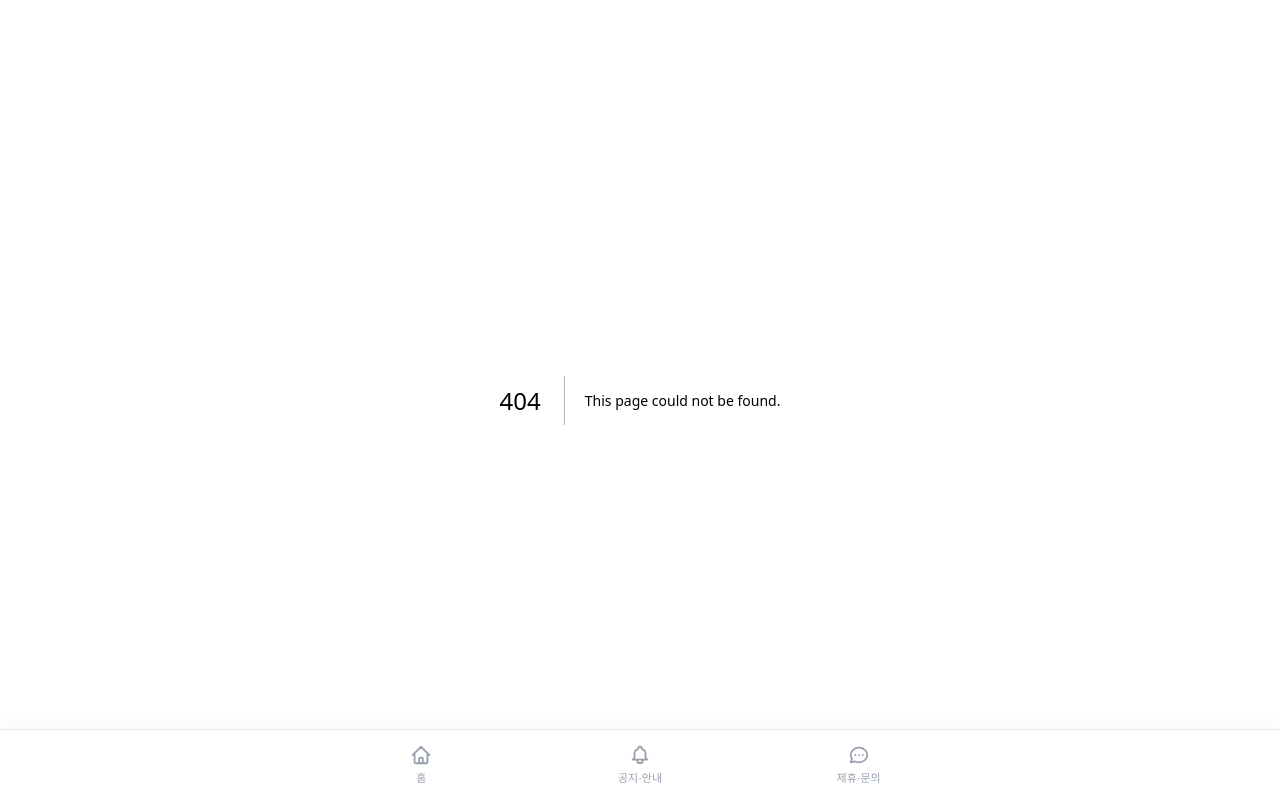
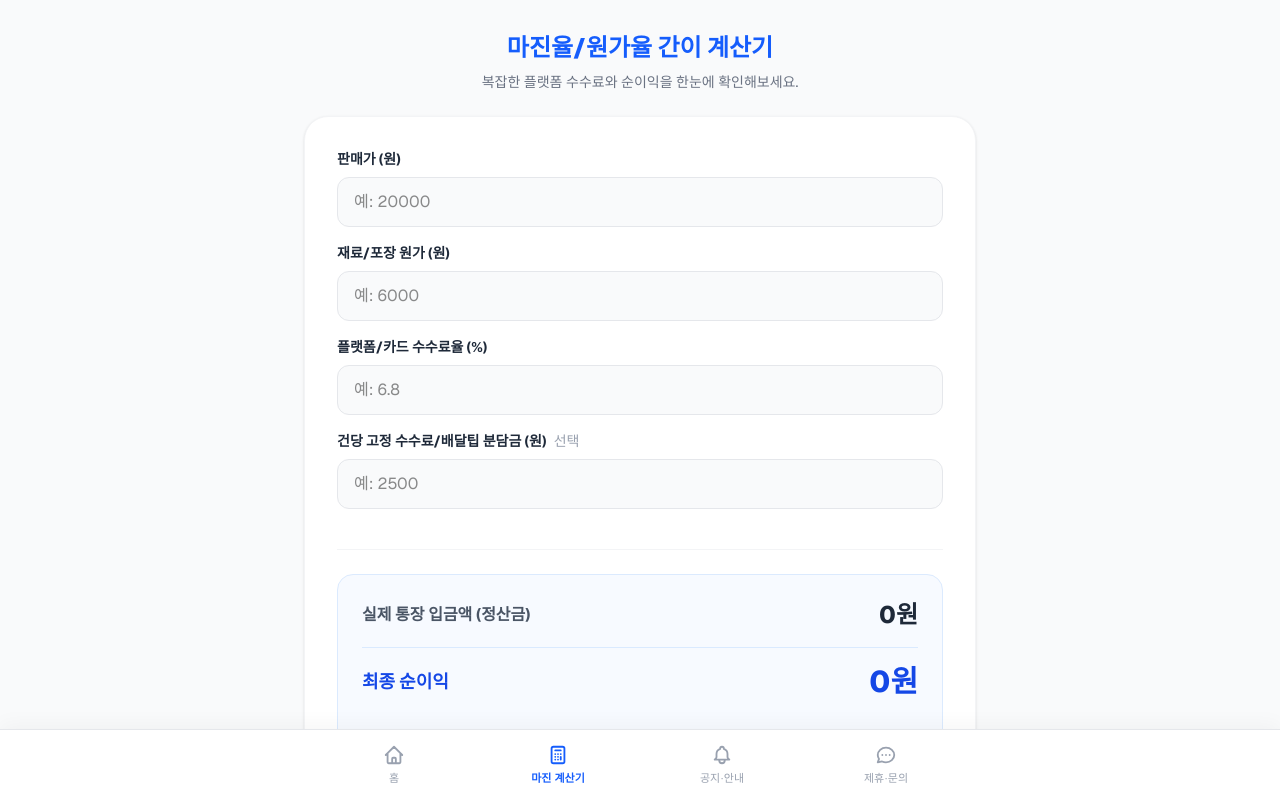
Before and after one commit to hannune-s/ssakdamoa, a Next.js app: page /calculator in a window 1280 px wide. Before the commit this address had no page. Shown: the top 798 px of the page. Built offline with nearby package versions, Linux system fonts and the light colour scheme.

Commit message:
feat: add margin calculator tool for small business owners

```diff
--- /dev/null
+++ b/src/app/calculator/page.tsx
@@ -0,0 +1,123 @@
+"use client";
+import { useState } from 'react';
+
+export default function CalculatorPage() {
+  const [price, setPrice] = useState<number | ''>('');
+  const [cost, setCost] = useState<number | ''>('');
+  const [feeRate, setFeeRate] = useState<number | ''>('');
+  const [fixedFee, setFixedFee] = useState<number | ''>('');
+
+  const numPrice = Number(price) || 0;
+  const numCost = Number(cost) || 0;
+  const numFeeRate = Number(feeRate) || 0;
+  const numFixedFee = Number(fixedFee) || 0;
+
+  // 계산 로직
+  const totalFee = (numPrice * (numFeeRate / 100)) + numFixedFee;
+  const settlement = numPrice - totalFee;
+  const netProfit = settlement - numCost;
+
+  const netProfitPercent = numPrice > 0 ? (netProfit / numPrice) * 100 : 0;
+  const costPercent = numPrice > 0 ? (numCost / numPrice) * 100 : 0;
+  const feePercent = numPrice > 0 ? (totalFee / numPrice) * 100 : 0;
+
+  return (
+    <main className="min-h-screen bg-gray-50 flex flex-col items-center py-8 px-4 font-sans pb-28">
+      <div className="w-full max-w-2xl text-center mb-6">
+        <h1 className="text-2xl font-extrabold text-blue-600 mb-2">마진율/원가율 간이 계산기</h1>
+        <p className="text-gray-500 text-sm">복잡한 플랫폼 수수료와 순이익을 한눈에 확인해보세요.</p>
+      </div>
+
+      <div className="w-full max-w-2xl bg-white p-6 md:p-8 rounded-3xl shadow-sm border border-gray-100 flex flex-col gap-6">
+
+        {/* 입력 영역 */}
+        <div className="flex flex-col gap-4">
+          <div className="flex flex-col gap-2">
+            <label className="text-sm font-bold text-gray-800">판매가 (원)</label>
+            <input
+              type="number"
+              placeholder="예: 20000"
+              value={price}
+              onChange={(e) => setPrice(e.target.value === '' ? '' : Number(e.target.value))}
+              className="w-full bg-gray-50 border border-gray-200 rounded-xl px-4 py-3 focus:outline-none focus:ring-2 focus:ring-blue-500"
+            />
+          </div>
+
+          <div className="flex flex-col gap-2">
+            <label className="text-sm font-bold text-gray-800">재료/포장 원가 (원)</label>
+            <input
+              type="number"
+              placeholder="예: 6000"
+              value={cost}
+              onChange={(e) => setCost(e.target.value === '' ? '' : Number(e.target.value))}
+              className="w-full bg-gray-50 border border-gray-200 rounded-xl px-4 py-3 focus:outline-none focus:ring-2 focus:ring-blue-500"
+            />
+          </div>
+
+          <div className="flex flex-col gap-2">
+            <label className="text-sm font-bold text-gray-800">플랫폼/카드 수수료율 (%)</label>
+            <input
+              type="number"
+              placeholder="예: 6.8"
+              step="0.1"
+              value={feeRate}
+              onChange={(e) => setFeeRate(e.target.value === '' ? '' : Number(e.target.value))}
+              className="w-full bg-gray-50 border border-gray-200 rounded-xl px-4 py-3 focus:outline-none focus:ring-2 focus:ring-blue-500"
+            />
+          </div>
+
+          <div className="flex flex-col gap-2">
+            <label className="text-sm font-bold text-gray-800">건당 고정 수수료/배달팁 분담금 (원) <span className="text-gray-400 font-normal ml-1">선택</span></label>
+            <input
+              type="number"
+              placeholder="예: 2500"
+              value={fixedFee}
+              onChange={(e) => setFixedFee(e.target.value === '' ? '' : Number(e.target.value))}
+              className="w-full bg-gray-50 border border-gray-200 rounded-xl px-4 py-3 focus:outline-none focus:ring-2 focus:ring-blue-500"
+            />
+          </div>
+        </div>
+
+        {/* 결과 영역 */}
+        <div className="mt-4 border-t border-gray-100 pt-6">
+          <div className="bg-blue-50/50 p-6 rounded-2xl border border-blue-100 flex flex-col gap-4">
+
+            <div className="flex justify-between items-center pb-4 border-b border-blue-200/50">
+              <span className="text-gray-600 font-bold">실제 통장 입금액 (정산금)</span>
+              <span className="text-2xl font-extrabold text-gray-800">
+                {Math.round(settlement).toLocaleString()}원
+              </span>
+            </div>
+
+            <div className="flex justify-between items-center pb-2">
+              <span className="text-lg font-extrabold text-blue-700">최종 순이익</span>
+              <span className="text-3xl font-extrabold text-blue-700">
+                {Math.round(netProfit).toLocaleString()}원
+              </span>
+            </div>
+
+            <div className="grid grid-cols-3 gap-2 mt-4">
+              <div className="bg-white p-3 rounded-xl border border-gray-100 text-center flex flex-col justify-center">
+                <span className="text-xs text-gray-500 mb-1">원가 비중</span>
+                <span className="font-bold text-gray-700">{costPercent.toFixed(1)}%</span>
+              </div>
+              <div className="bg-white p-3 rounded-xl border border-gray-100 text-center flex flex-col justify-center">
+                <span className="text-xs text-gray-500 mb-1">수수료 비중</span>
+                <span className="font-bold text-red-500">{feePercent.toFixed(1)}%</span>
+              </div>
+              <div className="bg-white p-3 rounded-xl border border-blue-100 text-center flex flex-col justify-center">
+                <span className="text-xs text-blue-600 mb-1">순이익 비중</span>
+                <span className="font-bold text-blue-700">{netProfitPercent.toFixed(1)}%</span>
+              </div>
+            </div>
+
+          </div>
+        </div>
+
+        <p className="text-center font-bold text-gray-700 mt-2">
+          💡 플랫폼 수수료로 새어나가는 돈을 확인해보세요.
+        </p>
+      </div>
+    </main>
+  );
+}
--- a/src/components/BottomNav.tsx
+++ b/src/components/BottomNav.tsx
@@ -20,6 +20,12 @@ const ContactIcon = () => (
   </svg>
 );
 
+const CalculatorIcon = () => (
+  <svg className="w-[22px] h-[22px] mb-1" fill="none" stroke="currentColor" strokeWidth="2" viewBox="0 0 24 24">
+    <path strokeLinecap="round" strokeLinejoin="round" d="M9 7h6m0 10v-3m-3 3h.01M9 17h.01M9 14h.01M12 14h.01M15 11h.01M12 11h.01M9 11h.01M7 21h10a2 2 0 002-2V5a2 2 0 00-2-2H7a2 2 0 00-2 2v14a2 2 0 002 2z" />
+  </svg>
+);
+
 export default function BottomNav() {
   const pathname = usePathname();
 
@@ -30,6 +36,7 @@ export default function BottomNav() {
 
   const tabs = [
     { name: '홈', path: '/', icon: <HomeIcon /> },
+    { name: '마진 계산기', path: '/calculator', icon: <CalculatorIcon /> },
     { name: '공지·안내', path: '/notices', icon: <NoticeIcon /> },
     { name: '제휴·문의', path: '/inquiry', icon: <ContactIcon /> },
   ];
```
